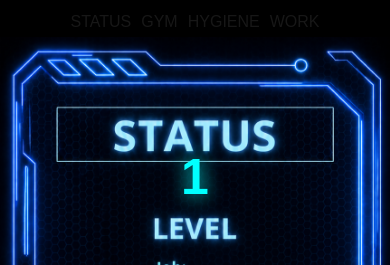
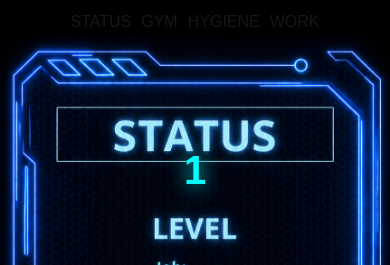
Before and after one commit to lukapavlovic369/life-rpg, a Next.js app: page / in a window 390 px wide. Shown: the top 265 px of the page. Built offline with nearby package versions, Linux system fonts and the light colour scheme.

Commit message:
mobile final test

```diff
--- a/app/page.tsx
+++ b/app/page.tsx
@@ -277,7 +277,7 @@ position: "relative"
       top: 140,
       left: "50%",
       transform: "translateX(-50%)",
-      fontSize: "50px",
+      fontSize: "40px",
       fontWeight: "bold",
       color: "cyan",
       textShadow: "0 0 20px cyan",
```
